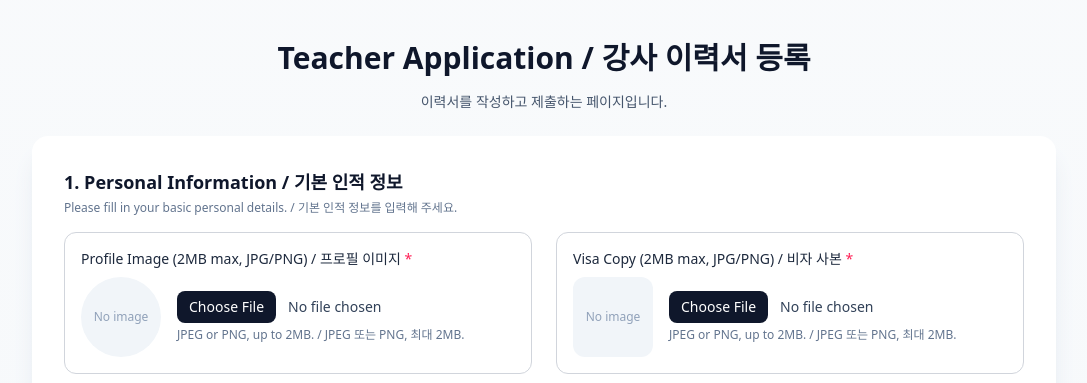
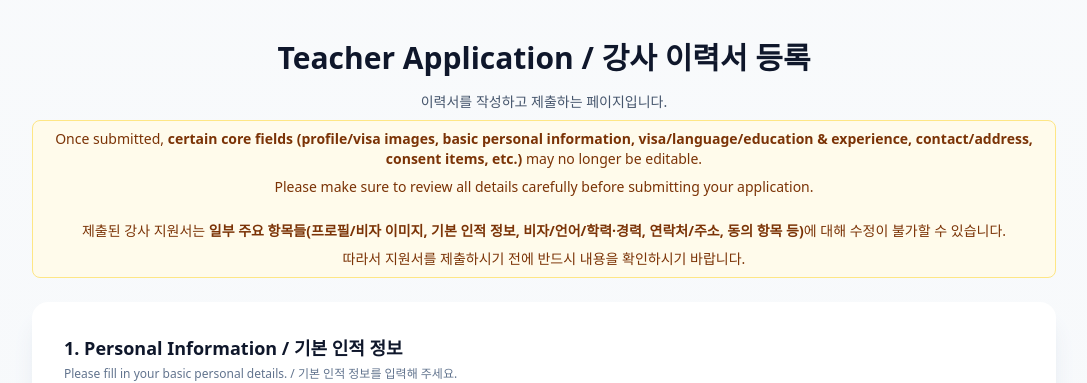
Before and after one commit to 82orez/drf_friending, a Next.js app in the folder frontend/: page /teacher/application in a window 1280 px wide. Shown: the top 383 px of the page, without its empty margins (96-1183 px from the left). Built offline with nearby package versions, Linux system fonts and the light colour scheme; no server answers.

Commit message:
t/a edit changed - partially locked - 1

```diff
--- a/frontend/src/app/teacher/application/page.tsx
+++ b/frontend/src/app/teacher/application/page.tsx
@@ -763,13 +763,24 @@ export default function TeacherApplicationPage() {
             </div>
           )}
 
-          {/* ✅ 기존 & REJECTED 아님: 일부 항목 잠금 안내 */}
-          {!isAllLocked && hasExistingApplication && (
-            <div className="mt-2 rounded-lg border border-amber-200 bg-amber-50 px-4 py-2 text-sm text-amber-900">
-              안내) 제출된 이력서는 <b>일부 주요 항목(프로필/비자 이미지, 기본 인적 정보, 비자/언어/학력·경력, 연락처/주소, 동의 항목 등)</b>에 대해
+          {/* ✅ 일부 주요 항목 수정 불가 안내 */}
+          <div className="mt-2 rounded-lg border border-amber-200 bg-amber-50 px-4 py-2 text-sm text-amber-900">
+            <p>
+              Once submitted,{" "}
+              <b>
+                certain core fields (profile/visa images, basic personal information, visa/language/education & experience, contact/address, consent
+                items, etc.)
+              </b>{" "}
+              may no longer be editable.
+            </p>
+            <p className={"mt-2"}>Please make sure to review all details carefully before submitting your application.</p>
+
+            <p className={"mt-6"}>
+              제출된 강사 지원서는 <b>일부 주요 항목들(프로필/비자 이미지, 기본 인적 정보, 비자/언어/학력·경력, 연락처/주소, 동의 항목 등)</b>에 대해
               수정이 불가할 수 있습니다.
-            </div>
-          )}
+            </p>
+            <p className={"mt-2"}>따라서 지원서를 제출하시기 전에 반드시 내용을 확인하시기 바랍니다.</p>
+          </div>
         </div>
 
         <div className="rounded-2xl bg-white p-8 shadow-xl shadow-slate-200">
```
